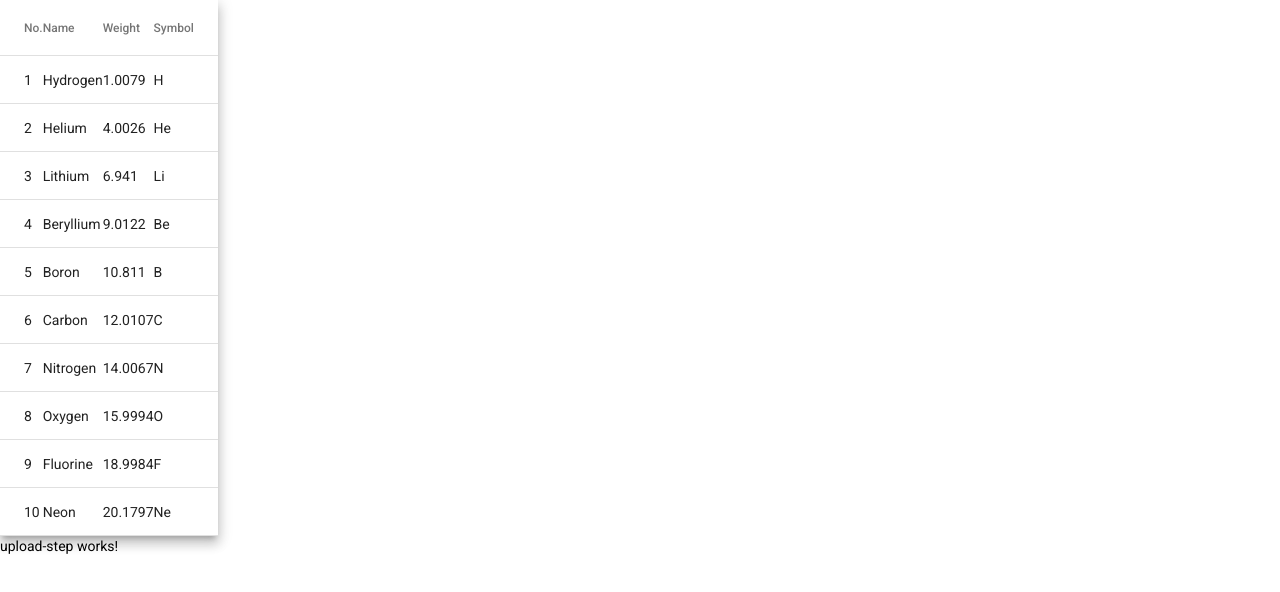
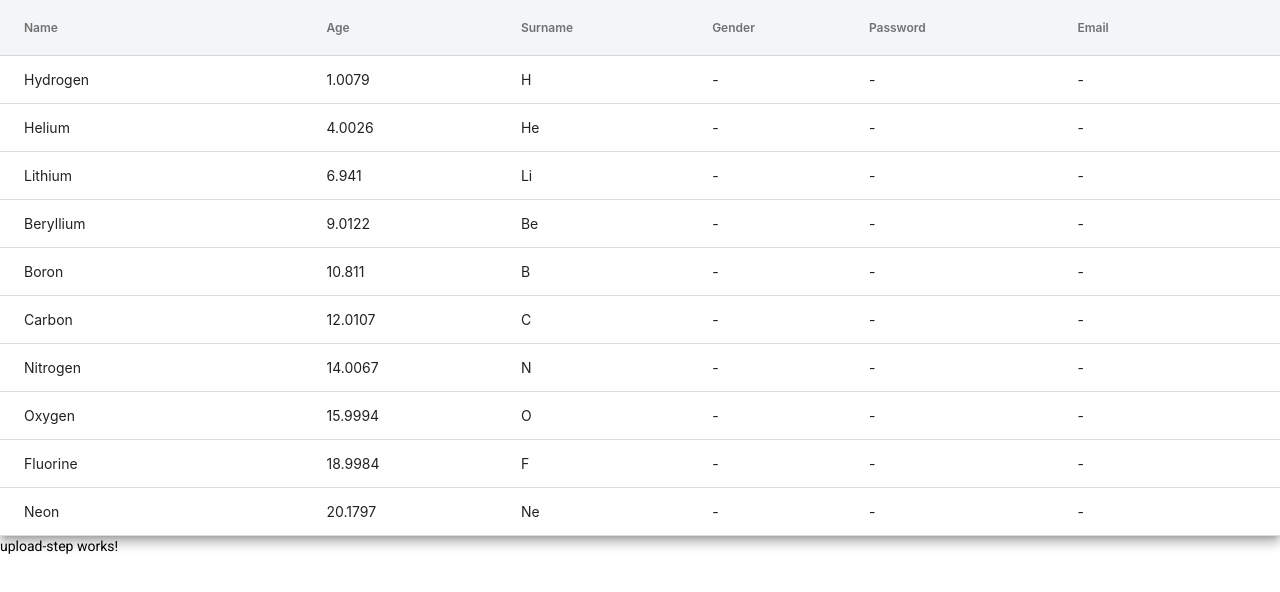
Before and after one commit to forkollaider/growth-hackathon, an Angular app: page / in a window 1280 px wide. Shown: the top 592 px of the page. Built offline with nearby package versions, Linux system fonts and the light colour scheme.

Commit message:
feat/stylise table, add noDataSign

```diff
--- a/src/app/containers/table-generated-columns/table-generated-columns.component.html
+++ b/src/app/containers/table-generated-columns/table-generated-columns.component.html
@@ -1,7 +1,7 @@
 <table mat-table [dataSource]="dataSource" class="mat-elevation-z8 demo-table">
   <ng-container *ngFor="let column of columns" [matColumnDef]="column.columnDef">
     <th mat-header-cell *matHeaderCellDef>
-      {{column.header}}
+      {{column.header | titlecase }}
     </th>
     <td mat-cell *matCellDef="let row">
       {{column.cell(row)}}
--- a/src/app/containers/table-generated-columns/table-generated-columns.component.scss
+++ b/src/app/containers/table-generated-columns/table-generated-columns.component.scss
@@ -0,0 +1,20 @@
+.demo-table {
+  width: 100%;
+  font-family: Inter;
+  font-size: 14px;
+  border-radius: 4px;
+}
+
+.mat-header-cell {
+  background-color: #f3f5f7;
+  font-weight: 600;
+  font-size: 12px;
+}
+
+.mat-row .mat-cell {
+  border-bottom: 1px solid #dddddd;
+}
+
+.mat-row:hover .mat-cell {
+  background-color: #f4f0ff;
+}
--- a/src/app/containers/table-generated-columns/table-generated-columns.component.ts
+++ b/src/app/containers/table-generated-columns/table-generated-columns.component.ts
@@ -2,22 +2,25 @@ import { Component, Input, OnInit } from '@angular/core';
 
 export interface PeriodicElement {
   name: string;
-  position: number;
-  weight: number;
-  symbol: string;
+  id: number;
+  age: number;
+  surname?: string;
+  gender?: string;
+  email?: string;
+  password?: string;
 }
 
 const ELEMENT_DATA: PeriodicElement[] = [
-  { position: 1, name: 'Hydrogen', weight: 1.0079, symbol: 'H' },
-  { position: 2, name: 'Helium', weight: 4.0026, symbol: 'He' },
-  { position: 3, name: 'Lithium', weight: 6.941, symbol: 'Li' },
-  { position: 4, name: 'Beryllium', weight: 9.0122, symbol: 'Be' },
-  { position: 5, name: 'Boron', weight: 10.811, symbol: 'B' },
-  { position: 6, name: 'Carbon', weight: 12.0107, symbol: 'C' },
-  { position: 7, name: 'Nitrogen', weight: 14.0067, symbol: 'N' },
-  { position: 8, name: 'Oxygen', weight: 15.9994, symbol: 'O' },
-  { position: 9, name: 'Fluorine', weight: 18.9984, symbol: 'F' },
-  { position: 10, name: 'Neon', weight: 20.1797, symbol: 'Ne' },
+  { id: 1, name: 'Hydrogen', age: 1.0079, surname: 'H',  },
+  { id: 2, name: 'Helium', age: 4.0026, surname: 'He' },
+  { id: 3, name: 'Lithium', age: 6.941, surname: 'Li' },
+  { id: 4, name: 'Beryllium', age: 9.0122, surname: 'Be' },
+  { id: 5, name: 'Boron', age: 10.811, surname: 'B' },
+  { id: 6, name: 'Carbon', age: 12.0107, surname: 'C' },
+  { id: 7, name: 'Nitrogen', age: 14.0067, surname: 'N' },
+  { id: 8, name: 'Oxygen', age: 15.9994, surname: 'O' },
+  { id: 9, name: 'Fluorine', age: 18.9984, surname: 'F' },
+  { id: 10, name: 'Neon', age: 20.1797, surname: 'Ne' },
 ];
 
 @Component({
@@ -28,32 +31,49 @@ const ELEMENT_DATA: PeriodicElement[] = [
 export class TableGeneratedColumnsComponent implements OnInit {
   @Input() columns: any[];
   @Input() dataSource: Record<string, any>[];
+  @Input() isHeaderOnTop = true;
 
   public displayedColumns: any[];
+  private readonly noDataSign = '-';
 
   constructor() {}
 
   ngOnInit(): void {
     this.columns = [
-      {
-        columnDef: 'position',
-        header: 'No.',
-        cell: (element: PeriodicElement) => `${element.position}`,
-      },
+      // {
+      //   columnDef: 'id',
+      //   header: 'No.',
+      //   cell: (element: PeriodicElement) => `${element.id}`,
+      // },
       {
         columnDef: 'name',
         header: 'Name',
-        cell: (element: PeriodicElement) => `${element.name}`,
+        cell: (element: PeriodicElement) => `${element.name || this.noDataSign }`,
       },
       {
-        columnDef: 'weight',
-        header: 'Weight',
-        cell: (element: PeriodicElement) => `${element.weight}`,
+        columnDef: 'age',
+        header: 'age',
+        cell: (element: PeriodicElement) => `${element.age || this.noDataSign }`,
       },
       {
-        columnDef: 'symbol',
-        header: 'Symbol',
-        cell: (element: PeriodicElement) => `${element.symbol}`,
+        columnDef: 'surname',
+        header: 'surname',
+        cell: (element: PeriodicElement) => `${element.surname || this.noDataSign }`,
+      },
+      {
+        columnDef: 'gender',
+        header: 'gender',
+        cell: (element: PeriodicElement) => `${element.gender || this.noDataSign }`,
+      },
+      {
+        columnDef: 'password',
+        header: 'password',
+        cell: (element: PeriodicElement) => `${element.password || this.noDataSign }`,
+      },
+      {
+        columnDef: 'email',
+        header: 'email',
+        cell: (element: PeriodicElement) => `${element.email || this.noDataSign }`,
       },
     ];
     this.dataSource = ELEMENT_DATA;
```
